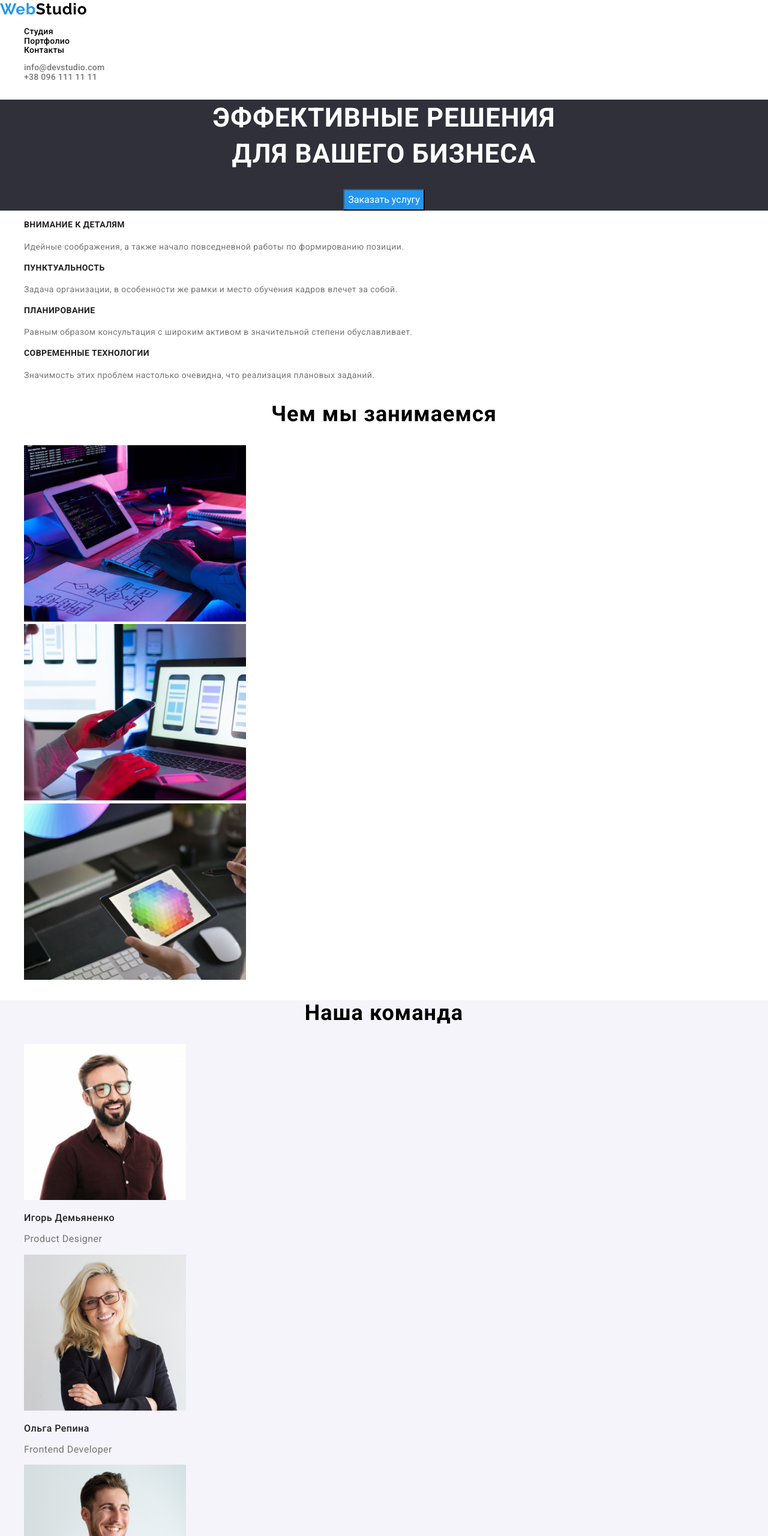
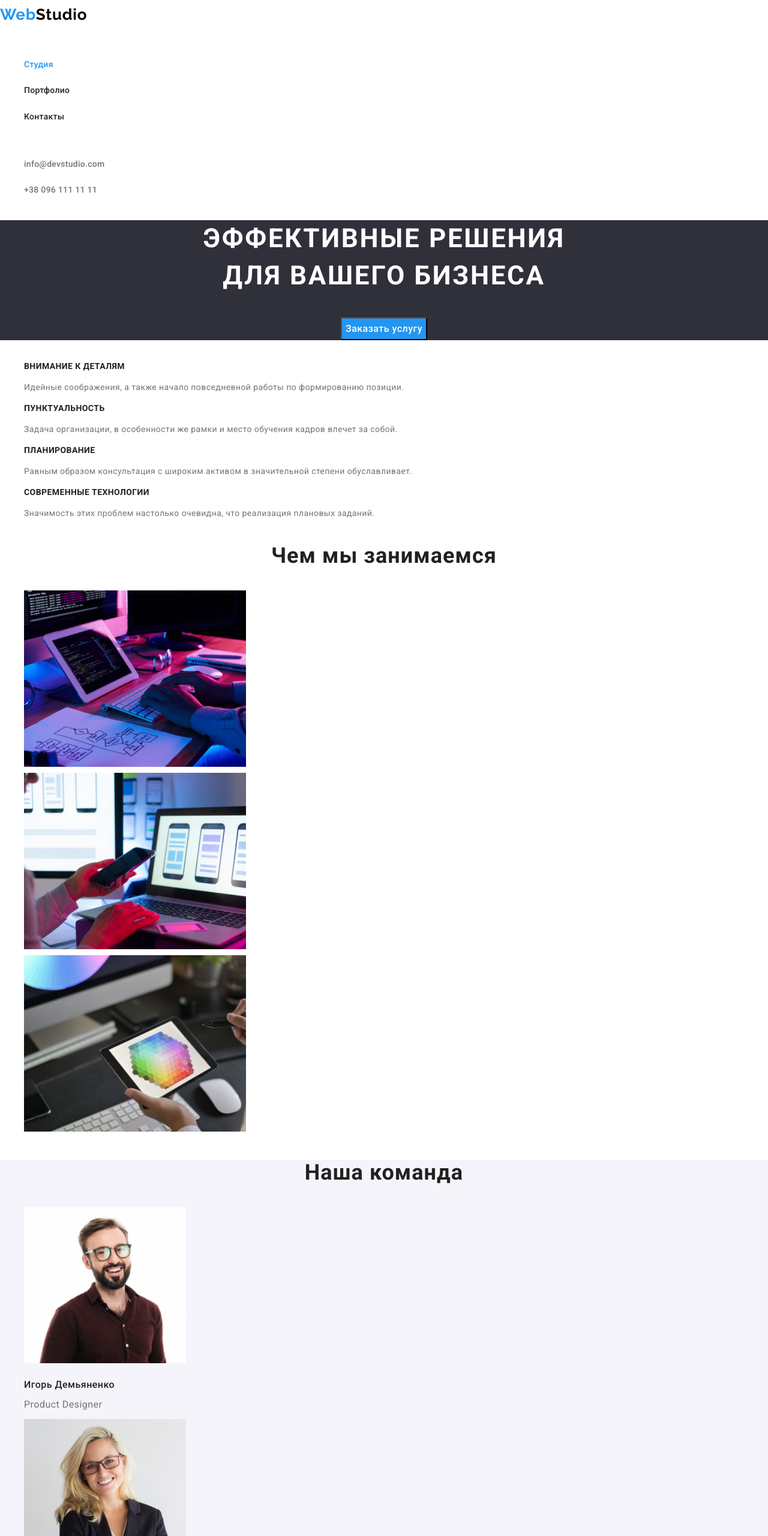
Before and after one commit to VolodymyrTk/WebStudio, a plain HTML site: page index.html in a window 1280 px wide. Shown: the top 2560 px of the page at 60% size. Drawn offline with Linux system fonts and the light colour scheme.

Commit message:
added styles.css files

```diff
--- a/css/styles.css
+++ b/css/styles.css
@@ -1,80 +1,119 @@
-/* Палитра */
+/* ПАЛИТРА */
 :root {
-  --brand-color: #2196f3;
-  --black-color: #000000;
-  --white-color: #ffffff;
-  --main-color: #212121;
-  --general-color: #757575;
-  --background-color-main-block: #2f303a;
-  --background-color-team-block: #f5f4fa;
+  --accent-color: #2196f3;
+  --black-text-color: #000000;
+  --white-text-color: #ffffff;
+  --primary-text-color: #212121;
+  --secondary-text-color: #757575;
+  --primary-background-color: #2f303a;
+  --secondary-background-color: #f5f4fa;
 }
-/* Верхняя линия */
-.page-header {
-  font-family: 'Roboto', 'Times New Roman', 'Times', serif;
-  font-style: normal;
+body {
+  color: var(--primary-text-color);
+
+  font-family: 'Roboto', serif;
+  font-weight: 700;
+  font-size: 36px;
+
+  line-height: 1.2;
+  letter-spacing: 0.03em;
+}
+/* ВЕРХНЯЯ ЛИНИЯ */
+/* Логотип */
+.logo {
+  color: var(--accent-color);
+
+  font-family: 'Raleway', serif;
+  font-weight: 700;
+  font-size: 26px;
+
+  line-height: 1.2;
+  letter-spacing: 0.03em;
+
+  text-decoration: none;
+}
+.black-span {
+  color: var(--black-text-color);
+}
+/* навигация */
+.site-nav .link,
+.site-contact .link {
+  color: var(--primary-text-color);
+
   font-weight: 500;
   font-size: 14px;
-  line-height: 1.1em;
+  line-height: 1;
   letter-spacing: 0.02em;
 }
-.page-logo {
-  color: var(--logo-color);
-
-  font-family: 'Raleway', 'Times New Roman', 'Times', serif;
-  font-style: normal;
-  font-weight: 700;
-  font-size: 26px;
-  line-height: 1.2em;
-  letter-spacing: 0.03em;
+.site-nav .link.current {
+  color: var(--accent-color);
 }
-.page-logo,
-.link {
+.site-contact .link {
+  color: var(--secondary-text-color);
+}
+.list {
+  list-style: none;
+}
+.logo,
+.site-nav .link,
+.site-contact .link {
   text-decoration: none;
 }
-.page-logo span {
-  color: var(--brand-color);
+.site-nav .link:hover,
+.site-nav .link:focus,
+.site-contact .link:hover,
+.site-contact .link:focus,
+.feature-list .title:focus,
+.feature-list .description:focus,
+.section-title:focus,
+.team-list .title:focus,
+.team-list .description:focus {
+  color: var(--accent-color);
 }
-.nav-links .link {
-  color: var(--black-color);
-}
-.nav-links .link:hover,
-.nav-links .link:focus,
-.address-links .link:hover,
-.address-links .link:focus {
-  color: var(--brand-color);
-}
-.nav-links,
-.address-links,
-.features-list,
-.cases-list,
-.team-list {
-  list-style: none;
-}
-.address-links .link {
-  color: var(--general-color);
-}
-/* шапка */
-.main-section {
-  background-color: var(--background-color-main-block);
-  color: var(--white-color);
-  font-family: 'Roboto', 'Times New Roman', 'Times', serif;
-  font-style: normal;
-  font-weight: 700;
-  font-size: 16px;
-  line-height: 2em;
-  letter-spacing: 0.06em;
+/* ШАПКА */
+/* Герой */
+.hero {
+  background-color: var(--primary-background-color);
+
   text-align: center;
 }
-.main-title {
+.hero-title {
+  color: var(--white-text-color);
+
+  font-weight: 900;
+  font-size: 44px;
+
+  line-height: 1.4em;
+  letter-spacing: 0.06em;
+
   text-transform: uppercase;
-  font-size: 44px;
-  line-height: 60px;
 }
+/* Кнопка */
 .button {
-  background-color: var(--brand-color);
-  color: var(--white-color);
-  line-height: 30px;
+  background-color: var(--secondary-background-color);
+  color: var(--primary-text-color);
+
+  font-weight: 500;
+  font-size: 16px;
+  line-height: 2;
+
+  text-align: center;
+  letter-spacing: 0.03em;
+
   cursor: pointer;
+}
+.button.current,
+.button:hover,
+.button:focus {
+  background-color: var(--accent-color);
+  color: var(--white-text-color);
+
+  font-weight: 700;
+  letter-spacing: 0.06em;
+}
+.accent {
+  background-color: var(--accent-color);
+  color: var(--white-text-color);
 }
 /* Особенности */
 .visually-hidden {
@@ -90,74 +129,98 @@
   clip: rect(0 0 0 0);
   overflow: hidden;
 }
-.features-title {
+.feature-list .title {
   color: var(--main-color);
 
-  text-transform: uppercase;
-
-  font-family: 'Roboto', 'Times New Roman', 'Times', serif;
-  font-style: normal;
   font-weight: 700;
   font-size: 14px;
-  line-height: 1.1em;
+  line-height: 1;
   letter-spacing: 0.03em;
+
+  text-transform: uppercase;
 }
-.features-description {
-  color: var(--general-color);
+.feature-list .description {
+  color: var(--secondary-text-color);
 
-  font-family: 'Roboto', 'Times New Roman', 'Times', serif;
-  font-style: normal;
   font-weight: 400;
   font-size: 14px;
   line-height: 2em;
   letter-spacing: 0.03em;
 }
 /* Чем мы занимаемся  */
-.cases-title,
-.team-title {
-  font-family: 'Roboto', 'Times New Roman', 'Times', serif;
-  font-style: normal;
-  font-weight: 700;
-  font-size: 36px;
-  line-height: 1.2em;
+.section-title {
+  color: inherit;
+
+  font-family: inherit;
+  font-weight: inherit;
+  font-size: inherit;
+
+  line-height: inherit;
+  letter-spacing: inherit;
+
   text-align: center;
-  letter-spacing: 0.03em;
 }
 /* Наша команда */
 .team {
-  background-color: var(--background-color-team-block);
+  background-color: var(--secondary-background-color);
 }
-.team-name,
-.team-role {
-  color: var(--main-color);
 
-  font-family: 'Roboto', 'Times New Roman', 'Times', serif;
-  font-style: normal;
+.team-list .title {
+  color: var(--primary-text-color);
+
   font-weight: 500;
+  line-height: 1.2em;
+}
+.team-list .position {
+  color: var(--secondary-text-color);
+
+  font-weight: 400;
+  line-height: 1;
+}
+
+.team-list .title,
+.team-list .position {
   font-size: 16px;
-  line-height: 1.2em;
   letter-spacing: 0.03em;
 }
-.team-role {
-  color: var(--general-color);
-  font-weight: 400;
+/* ПОДВАЛ СТУДИИ*/
+.footer {
+  background-color: var(--primary-background-color);
 }
-/* шапка */
-.page-footer {
-  background-color: var(--background-color-main-block);
+.white-span {
+  color: var(--white-text-color);
 }
-.page-footer .page-logo,
-.address-office {
-  color: var(--white-color);
-}
-.address {
-  font-style: normal;
-}
-.address-office {
-  font-family: 'Roboto', 'Times New Roman', 'Times', serif;
-  font-style: normal;
+
+.site-address {
+  color: var(--white-text-color);
+
   font-weight: 400;
   font-size: 14px;
+
   line-height: 2em;
   letter-spacing: 0.03em;
 }
+
+.site-address,
+.site-contact {
+  font-style: normal;
+}
+/* ------------------------------------------------------------ */
+/* ПОРТФОЛИ СТРАНИЦА */
+
+/* Проекты */
+.cards-list .title {
+  color: var(--primary-text-color);
+
+  font-size: 18px;
+  line-height: 2;
+  letter-spacing: 0.06em;
+}
+.cards-list .description {
+  color: var(--secondary-text-color);
+
+  font-weight: 500;
+  font-size: 16px;
+  line-height: 2;
+  letter-spacing: 0.03em;
+}
--- a/index.html
+++ b/index.html
@@ -15,55 +15,56 @@
 
 <body>
     <!-- Верхняя линия -->
-    <header class="page-header">
-        <nav class="site-nav">
-            <a href="./index.html" class="page-logo"><span>Web</span>Studio</a>
-            <ul class="nav-links">
-                <li><a href="#" class="link">Студия</a></li>
-                <li><a href="#" class="link">Портфолио</a></li>
+    <header>
+        <nav>
+            <a href="./index.html" class="logo">Web<span class="black-span">Studio</span></a>
+            <ul class="site-nav list">
+                <li><a href="#" class="link current">Студия</a></li>
+                <li><a href="./portfolio.html" class="link">Портфолио</a></li>
                 <li><a href="#" class="link">Контакты</a></li>
             </ul>
         </nav>
-        <ul class="address-links">
+
+        <ul class="site-contact list">
             <li><a href="mailto:info@devstudio.com" class="link">info@devstudio.com</a></li>
             <li><a href="tel:+380961111111" class="link">+38 096 111 11 11</a></li>
         </ul>
     </header>
     <main>
         <!-- Шапка -->
-        <section class="main-section">
-            <h1 class="main-title">Эффективные решения <br> для вашего бизнеса</h1>
-            <button type="button" class="button">Заказать услугу</button>
+        <!-- Герой -->
+        <section class="hero">
+            <h1 class="hero-title">Эффективные решения <br> для вашего бизнеса</h1>
+            <button type="button" class="button accent">Заказать услугу</button>
         </section>
         <!-- Особенности -->
-        <section>
-            <!-- логический заголовок. Т.е. на макете их нет, но лонически они есть -->
+        <section class="section">
             <h2 class="visually-hidden">Особенности</h2>
-            <ul class="features-list">
+            <ul class="feature-list list">
                 <li>
-                    <h3 class="features-title">Внимание к деталям</h3>
-                    <p class="features-description">
+                    <h3 class="title">Внимание к деталям</h3>
+                    <p class="description">
                         Идейные соображения, а также начало повседневной работы по
                         формированию позиции.
                     </p>
                 </li>
                 <li>
-                    <h3 class="features-title">Пунктуальность</h3>
-                    <p class="features-description">
+                    <h3 class="title">Пунктуальность</h3>
+                    <p class="description">
                         Задача организации, в особенности же рамки и место обучения кадров
                         влечет за собой.
                     </p>
                 </li>
                 <li>
-                    <h3 class="features-title">Планирование</h3>
-                    <p class="features-description">
+                    <h3 class="title">Планирование</h3>
+                    <p class="description">
                         Равным образом консультация с широким активом в значительной
                         степени обуславливает.
                     </p>
                 </li>
                 <li>
-                    <h3 class="features-title">Современные технологии</h3>
-                    <p class="features-description">
+                    <h3 class="title">Современные технологии</h3>
+                    <p class="description">
                         Значимость этих проблем настолько очевидна, что реализация
                         плановых заданий.
                     </p>
@@ -71,9 +72,9 @@
             </ul>
         </section>
         <!-- Чем мы занимаемся -->
-        <section>
-            <h2 class="cases-title">Чем мы занимаемся</h2>
-            <ul class="cases-list">
+        <section class="section">
+            <h2 class="section-title">Чем мы занимаемся</h2>
+            <ul class="cases-list list">
                 <li>
                     <img src="./img/box1.jpg" alt="разработчик пишет код" width="370" />
                 </li>
@@ -86,38 +87,38 @@
             </ul>
         </section>
         <!-- Наша команда -->
-        <section class="team">
-            <h2 class="team-title">Наша команда</h2>
-            <ul class="team-list">
+        <section class="section team">
+            <h2 class="section-title">Наша команда</h2>
+            <ul class="team-list list">
                 <li>
                     <img src="./img/Игорь_Демьяненко.jpg" alt="Игорь Демьяненко - Product Designer" width="270" />
-                    <h3 class="team-name">Игорь Демьяненко</h3>
-                    <p class="team-role">Product Designer</p>
+                    <h3 class="title">Игорь Демьяненко</h3>
+                    <p class="position">Product Designer</p>
                 </li>
                 <li>
                     <img src="./img/Ольга_Репина.jpg" alt="Ольга Репина - Frontend Developer" width="270" />
-                    <h3 class="team-name">Ольга Репина</h3>
-                    <p class="team-role">Frontend Developer</p>
+                    <h3 class="title">Ольга Репина</h3>
+                    <p class="position">Frontend Developer</p>
                 </li>
                 <li>
                     <img src="./img/Николай_Тарасов.jpg" alt="Николай Тарасов - Marketing" width="270" />
-                    <h3 class="team-name">Николай Тарасов</h3>
-                    <p class="team-role">Marketing</p>
+                    <h3 class="title">Николай Тарасов</h3>
+                    <p class="position">Marketing</p>
                 </li>
                 <li>
                     <img src="./img/Михаил_Ермаков.jpg" alt="Михаил Ермаков - UI Designer" width="270" />
-                    <h3 class="team-name">Михаил Ермаков</h3>
-                    <p class="team-role">UI Designer</p>
+                    <h3 class="title">Михаил Ермаков</h3>
+                    <p class="position">UI Designer</p>
                 </li>
             </ul>
         </section>
     </main>
     <!-- Подвал -->
-    <footer class="page-footer">
-        <a href="index.html" class="page-logo"><span>Web</span>Studio</a>
-        <address class="address">
-            <p class="address-office">г. Киев, пр-т Леси Украинки, 26</p>
-            <ul class="address-links">
+    <footer class="section footer">
+        <a href="index.html" class="logo">Web<span class="white-span">Studio</span></a>
+        <address>
+            <p class="site-address">г. Киев, пр-т Леси Украинки, 26</p>
+            <ul class="site-contact list">
                 <li><a href="mailto:info@devstudio.com" class="link">info@devstudio.com</a></li>
                 <li><a href="tel:+380961111111" class="link">+38 096 111 11 11</a></li>
             </ul>
```
Also changed, not shown: portfolio.html (added, +113 -0 lines), img/Growing-Business.jpg (added), img/Inspiration-has-no-Borders.jpg (added), img/Издание-Limited-Edition.jpg (added), img/Постер-NewOrleanVSGoldenStar.jpg (added), img/Проект-Boxes.jpg (added), img/Проект-LAB.jpg (added), img/Проект-Prime.jpg (added), img/Ресторан-Seafood.jpg (added), img/Технокряк.jpg (added).
